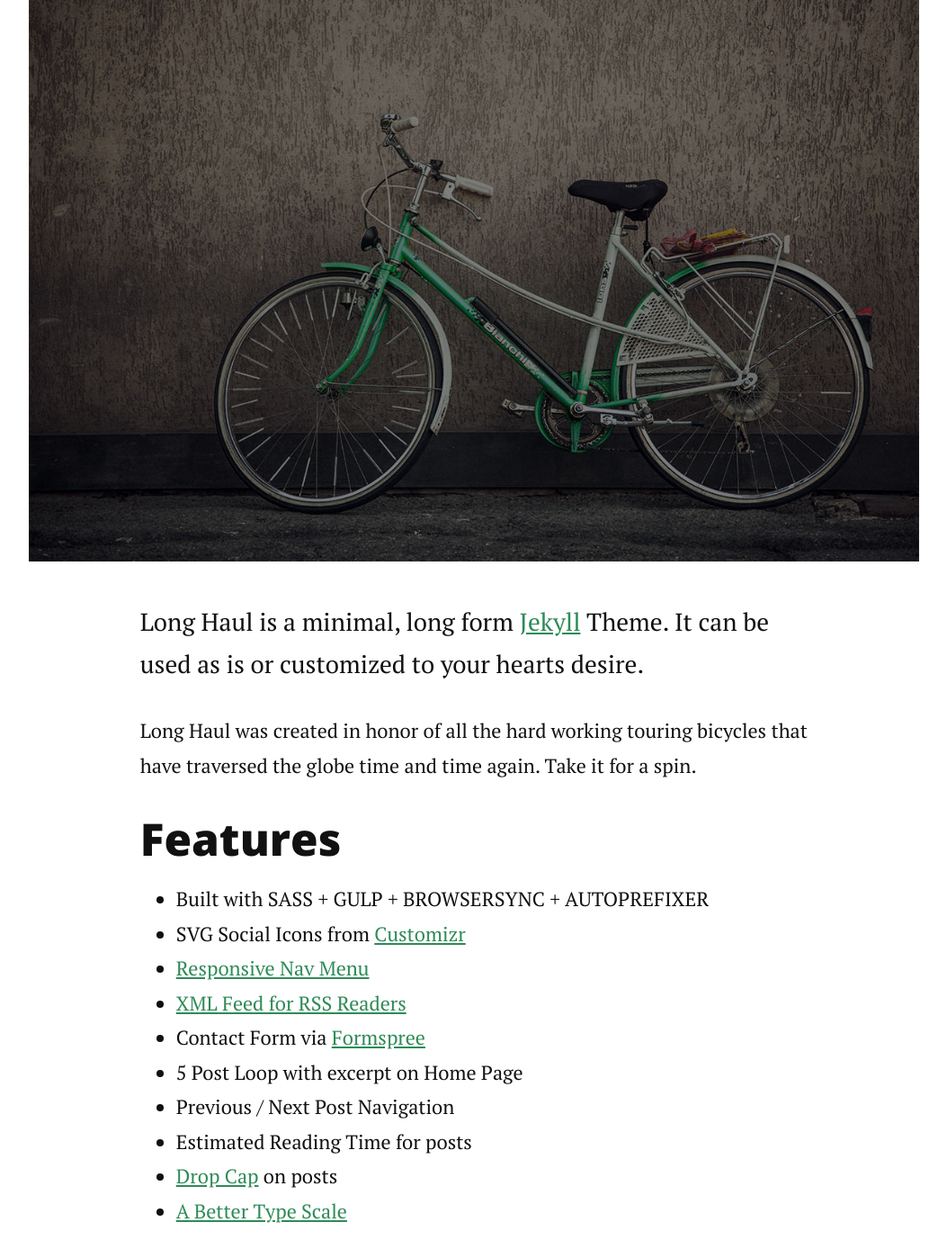
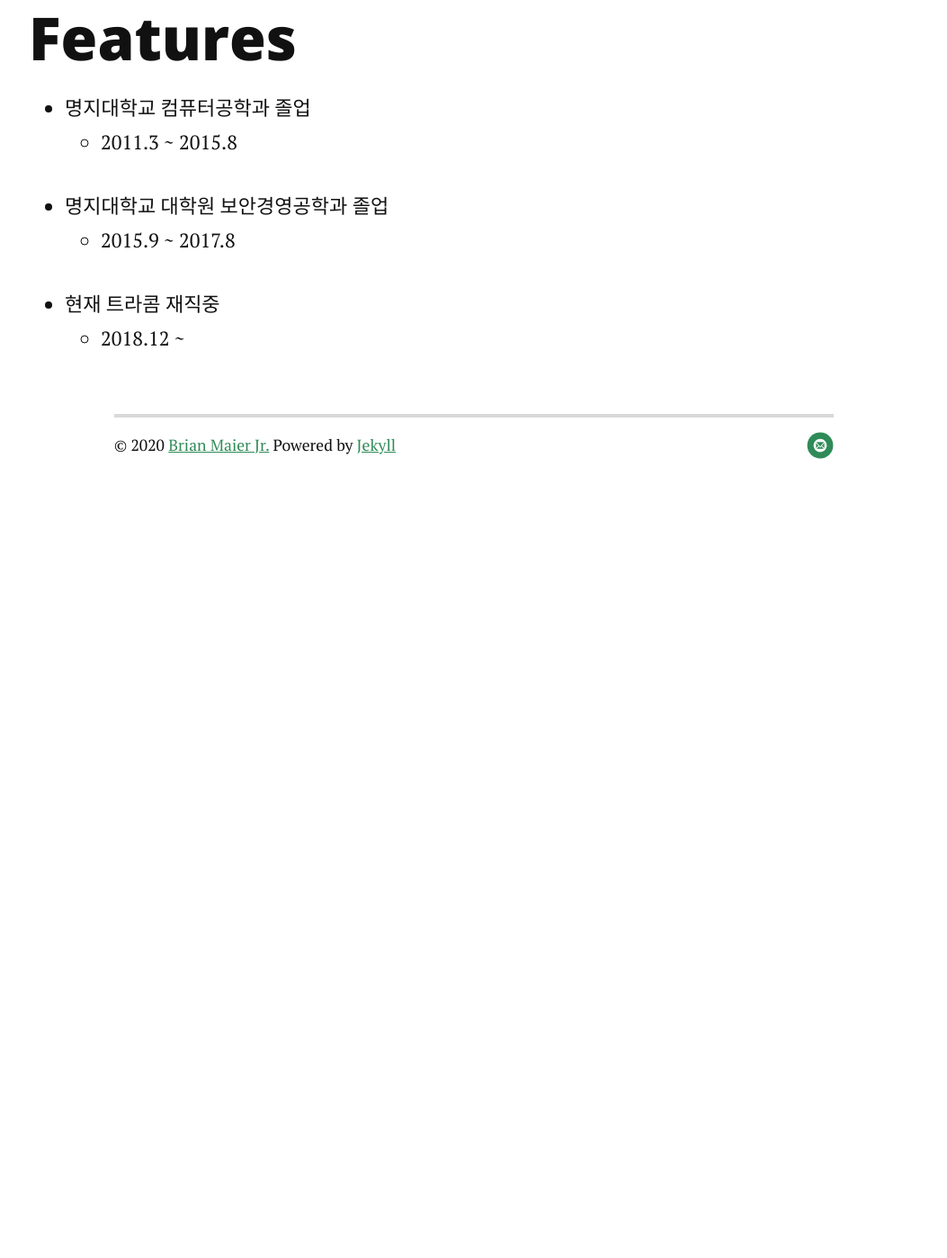
Before and after one commit to hrpfs/hrpfs.github.io, a Jekyll site: the page built from about.md, in a window 1280 px wide and 1400 px high, scrolled down 533 px. Shown: the whole window at 90% size, without its empty margins (113-1166 px from the left). Built offline with Jekyll 4.4.1, drawn with Linux system fonts in a browser that asks for light colours; nearby versions of some CDN libraries; after the commit the page ends 1084 px from its top, so only the background shows below that; some of the changed text lies outside the part shown.

Commit message:
update about

```diff
--- a/about.md
+++ b/about.md
@@ -1,24 +1,16 @@
 ---
 layout: default
-title: About Long Haul
+title: About
 ---
 
-<div class="post">
-	<h1 class="pageTitle">About Long Haul</h1>
-	<img src="{{ '/assets/img/touring.jpg' | prepend: site.baseurl }}" alt="">
-	<p class="intro">Long Haul is a minimal, long form <a href="http://jekyllrb.com">Jekyll</a> Theme. It can be used as is or customized to your hearts desire.</p>
-	<p>Long Haul was created in honor of all the hard working touring bicycles that have traversed the globe time and time again. Take it for a spin.</p>
-	<h2>Features</h2>
-	<ul>
-		<li>Built with SASS + GULP + BROWSERSYNC + AUTOPREFIXER</li>
-  		<li>SVG Social Icons from <a href="http://customizr.net/icons/">Customizr</a></li>
-  		<li><a href="http://responsive-nav.com/">Responsive Nav Menu</a></li>
-  		<li><a href="https://github.com/snaptortoise/jekyll-rss-feeds">XML Feed for RSS Readers</a></li>
-  		<li>Contact Form via <a href="http://formspree.io/">Formspree</a></li>
-      <li>5 Post Loop with excerpt on Home Page</li>
-  		<li>Previous / Next Post Navigation</li>
-      <li>Estimated Reading Time for posts</li>
-  		<li><a href="https://github.com/adobe-webplatform/dropcap.js">Drop Cap</a> on posts</li>
-  		<li><a href="http://typecast.com/blog/a-more-modern-scale-for-web-typography">A Better Type Scale</a></li>
-  	</ul>
-</div>
+# About
+- 보안경영공학과 석사
+- 네트워크보안 연구실
+
+# Features
+- 명지대학교 컴퓨터공학과 졸업
+	- 2011.3 ~ 2015.8
+- 명지대학교 대학원 보안경영공학과 졸업
+	- 2015.9 ~ 2017.8
+- 현재 트라콤 재직중
+	- 2018.12 ~
```
